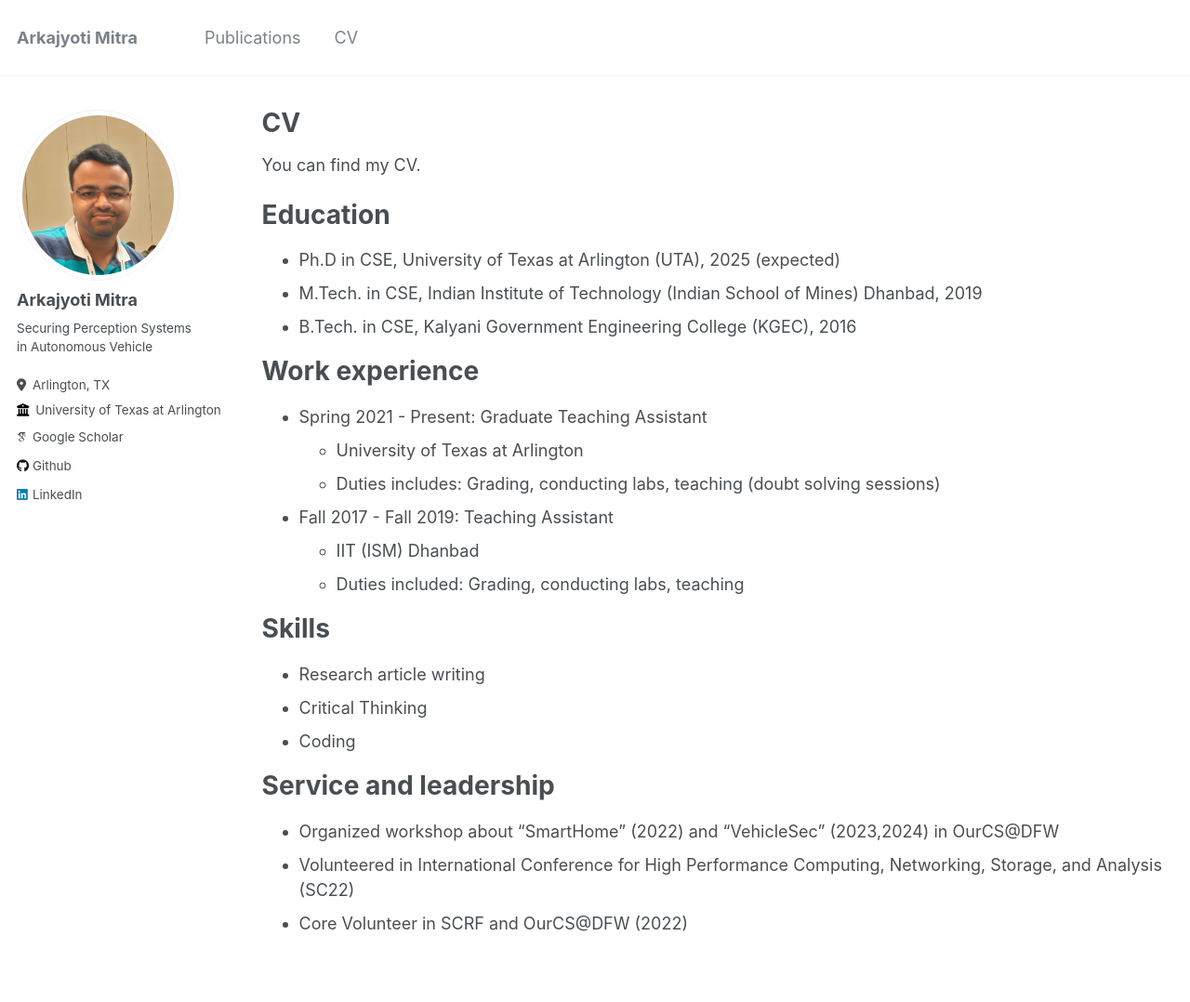
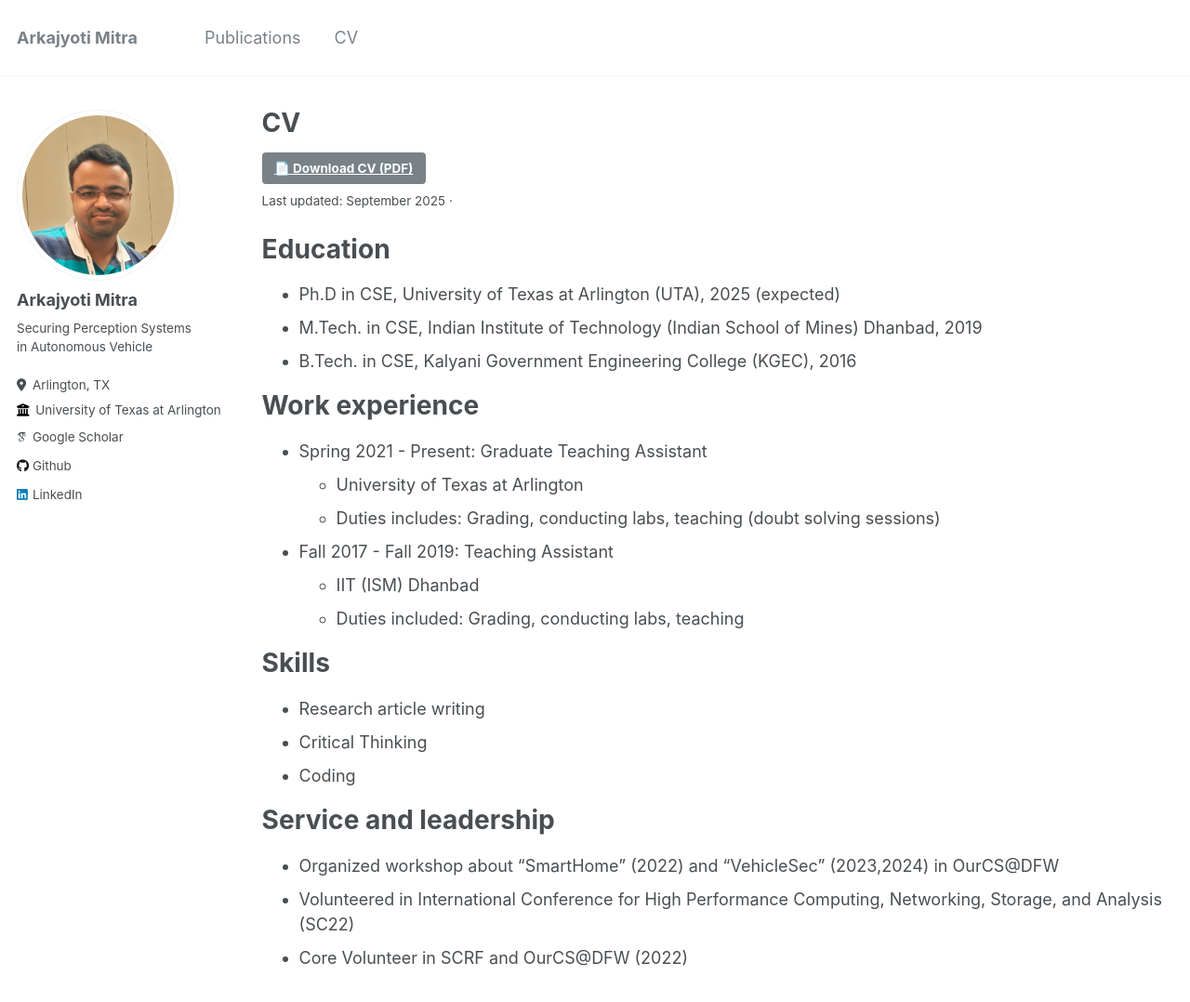
Before and after one commit to arkajyotimitra/arkajyotimitra.github.io, a Jekyll site: the page built from _pages/cv.md, in a window 1280 px wide and 1260 px high. Shown: the top 1078 px of the window at 93% size. Built offline with Jekyll 4.4.1, drawn with Linux system fonts in a browser that asks for light colours; some web fonts are replaced.

Commit message:
Update cv.md

```diff
--- a/_pages/cv.md
+++ b/_pages/cv.md
@@ -9,8 +9,16 @@ redirect_from:
 
 {% include base_path %}
 
-You can find my CV.
-<!-- [here]("https://github.com/arkajyotimitra/arkajyotimitra.github.io/blob/master/files/CV_Arkajyoti_Mitra_research_vision.pdf") -->
+<p>
+  <a class="btn btn--primary" href="{{ base_path/files/CV_Arkajyoti_Mitra_research_vision.pdf}}" target="_blank" rel="noopener" download>
+    📄 Download CV (PDF)
+  </a>
+  <br>
+  <small>
+    Last updated: {{ site.time | date: "%B %Y" }} ·
+  </small>
+</p>
+
 
 Education
 ======
```
